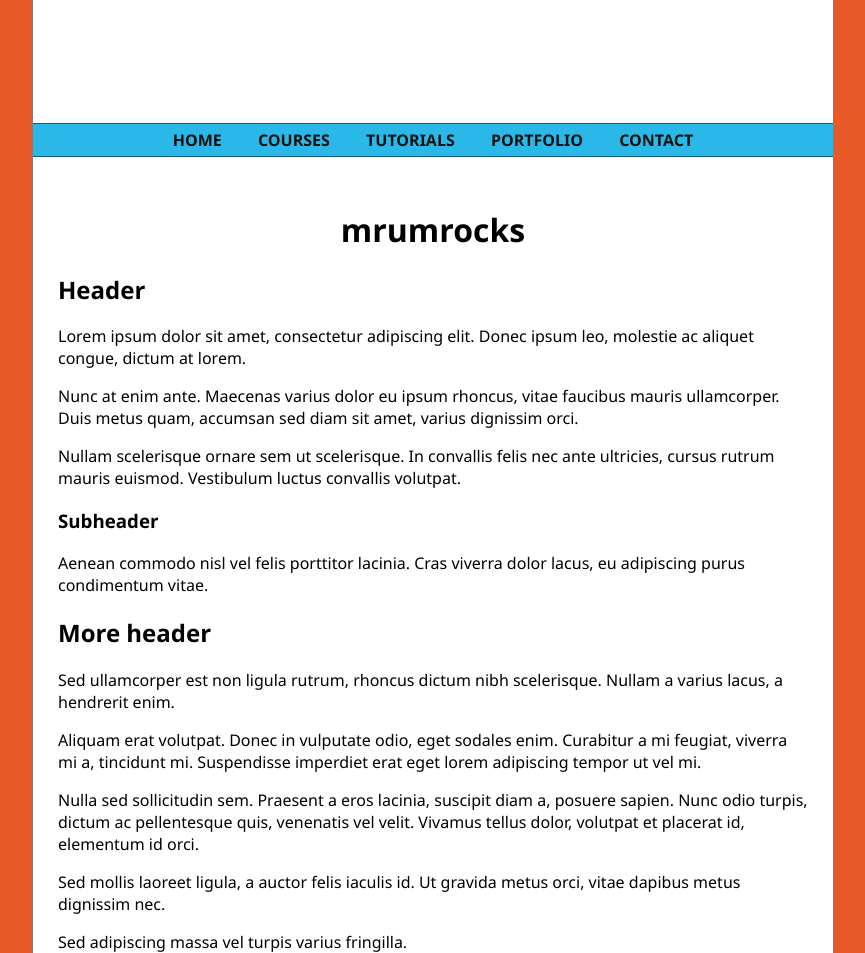
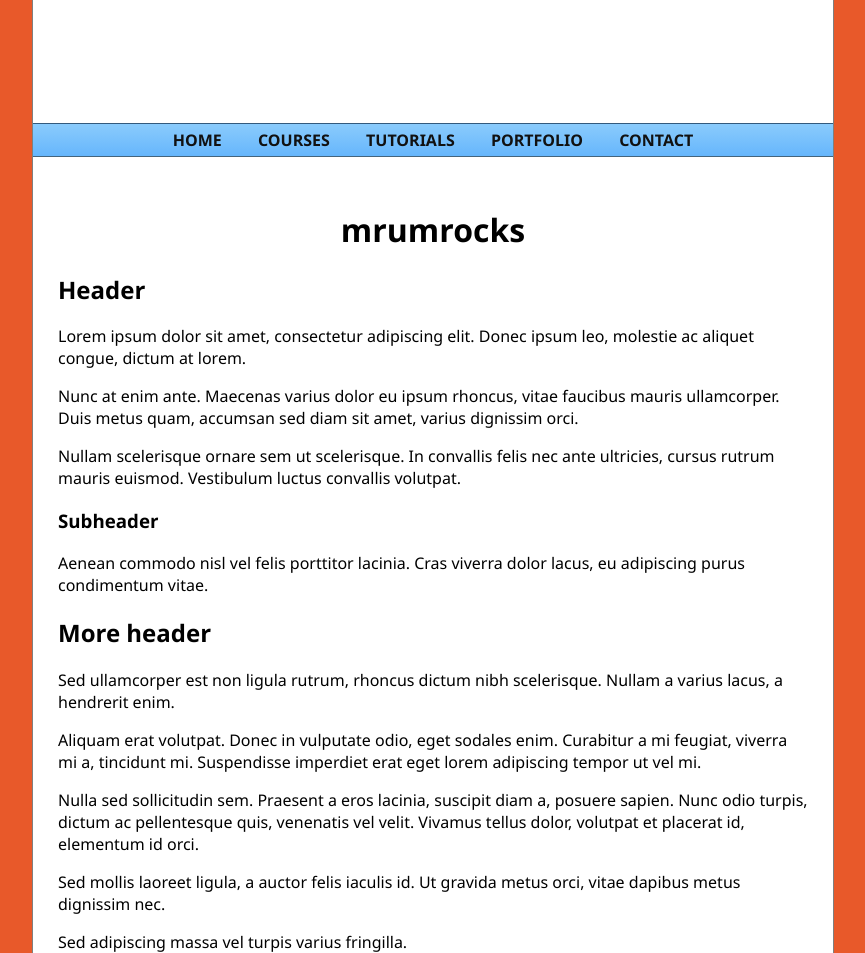
Before and after one commit to eettlin/mrumrocks-website, a plain HTML site: page home/index.html in a window 1280 px wide. Shown: the whole page, without its empty margins (207-1072 px from the left). Drawn offline with Linux system fonts and the light colour scheme.

Commit message:
Add some new styles

```diff
--- a/css/main.css
+++ b/css/main.css
@@ -46,7 +46,16 @@ div.top {
     border-right: none;
 
     margin: 2pt 0;
-    background-color: #29b8e8;
+
+    background: rgb(138,203,252);
+    background: -moz-linear-gradient(top,  rgba(138,203,252,1) 0%, rgba(102,182,252,1) 100%);
+    background: -webkit-gradient(linear, left top, left bottom, color-stop(0%,rgba(138,203,252,1)), color-stop(100%,rgba(102,182,252,1)));
+    background: -webkit-linear-gradient(top,  rgba(138,203,252,1) 0%,rgba(102,182,252,1) 100%);
+    background: -o-linear-gradient(top,  rgba(138,203,252,1) 0%,rgba(102,182,252,1) 100%);
+    background: -ms-linear-gradient(top,  rgba(138,203,252,1) 0%,rgba(102,182,252,1) 100%);
+    background: linear-gradient(to bottom,  rgba(138,203,252,1) 0%,rgba(102,182,252,1) 100%);
+    filter: progid:DXImageTransform.Microsoft.gradient( startColorstr='#8acbfc', endColorstr='#66b6fc',GradientType=0 );
+
     text-align: center;
 
     user-select: none;
@@ -75,13 +84,13 @@ a {
 }
 
 #navbar a:hover {
-    background-color: #1ba2cf;
+    background-color: rgba(0, 0, 0, 0.05);
     transition: 0.2s;
     color: #222;
 }
 
 #navbar a:active {
-    background-color: #1a94bc;
+    background-color: rgba(0, 0, 0, 0.15);
     transition: 0.2s;
 }
 
@@ -93,6 +102,8 @@ a {
 
 #content h1 {
     text-align: center;
+    width: 100%;
+    background:
 }
 
 #content a, #content a:link, #content a:visited {
```
